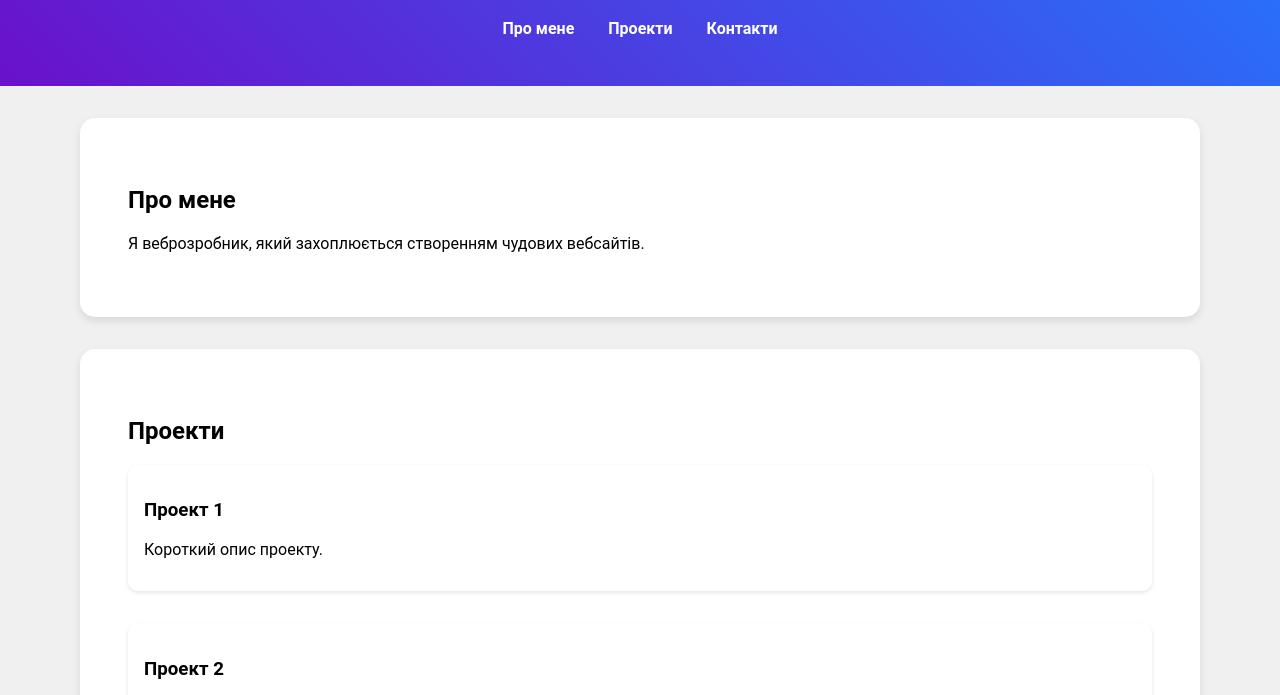
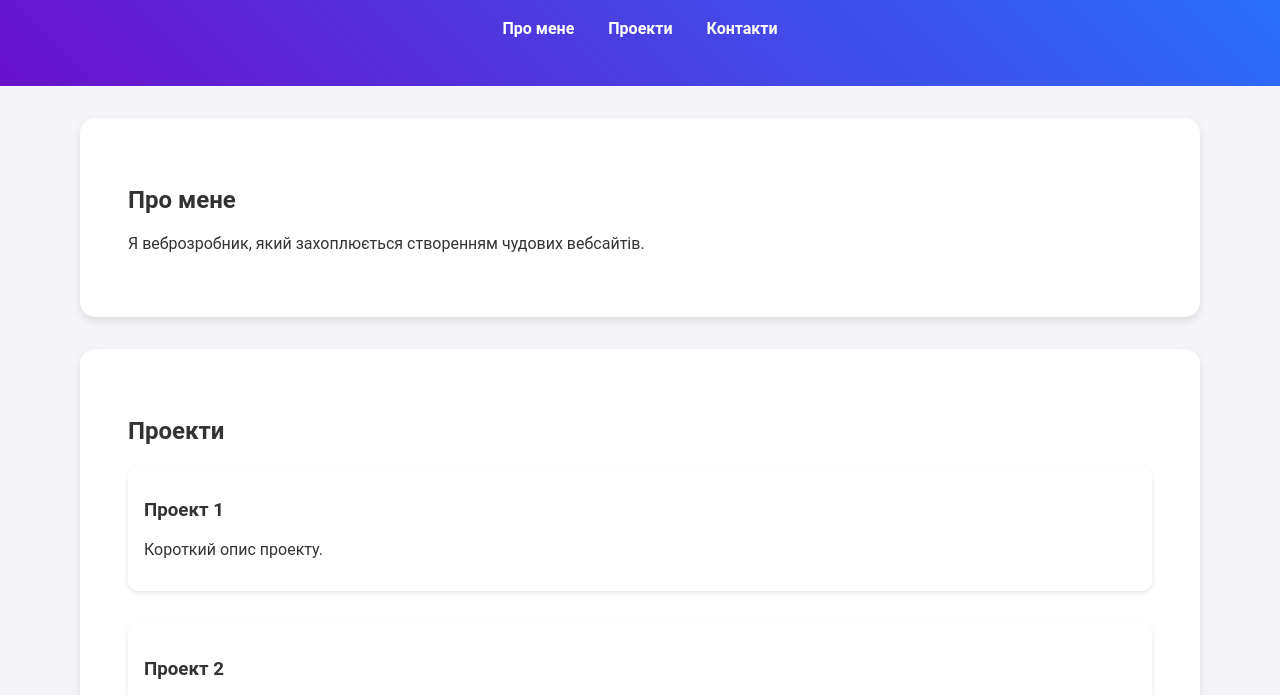
Before and after one commit to sassshalemon/my-portfolio, a plain HTML site: page index.html in a window 1280 px wide. Shown: the part 94-789 px from the top of the page. Drawn offline with Linux system fonts and the light colour scheme.

Commit message:
Update style.css

```diff
--- a/style.css
+++ b/style.css
@@ -2,7 +2,8 @@
     font-family: 'Roboto', sans-serif;
     margin: 0;
     padding: 0;
-    background-color: #f0f0f0;
+    background-color: #f4f4f9;
+    color: #333;
 }
 
 header {
```
